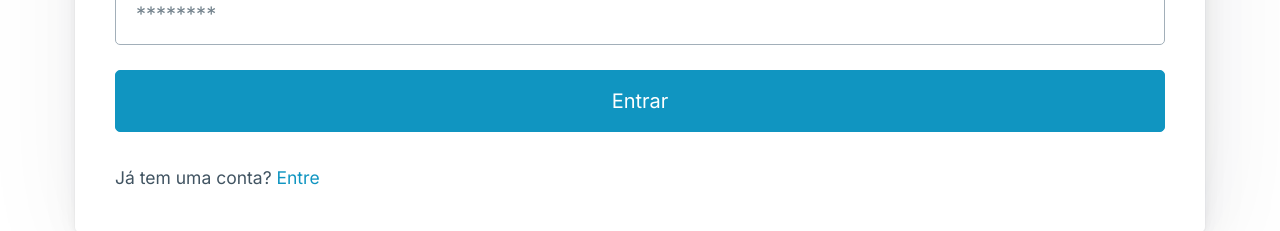
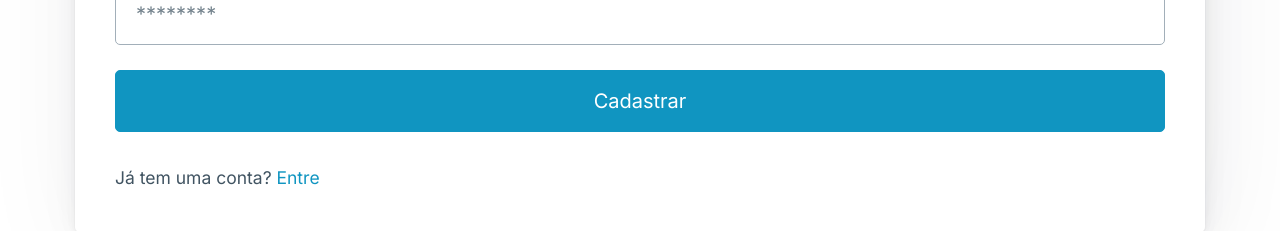
Before and after one commit to gainfit-impacta/gainfit, a Next.js app: page /sair in a window 1280 px wide. Shown: the part 651-882 px from the top of the page. Built offline with nearby package versions, Linux system fonts and the light colour scheme; what envalid would draw is missing.

Commit message:
feat: disable login/signup buttons when submitting forms
Signed-off-by: Rafael Julio <development@rafifos.dev>

```diff
--- a/src/components/FormSignIn/index.tsx
+++ b/src/components/FormSignIn/index.tsx
@@ -30,7 +30,7 @@ function FormSignIn({ onSubmit }: FormSignInProps) {
           />
           {errors.email && (
             <span role="alert" className="input--error">
-              {errors.email.message}
+              {errors.email.message as string}
             </span>
           )}
         </label>
@@ -57,7 +57,7 @@ function FormSignIn({ onSubmit }: FormSignInProps) {
           )}
         </label>
 
-        <button type="submit" aria-busy={isSubmitting}>
+        <button type="submit" disabled={isSubmitting} aria-busy={isSubmitting}>
           Entrar
         </button>
       </form>
--- a/src/components/FormSignUp/index.tsx
+++ b/src/components/FormSignUp/index.tsx
@@ -98,8 +98,8 @@ function FormSignUp({ onSubmit }: FormSignUpProps) {
           )}
         </label>
 
-        <button type="submit" aria-busy={isSubmitting}>
-          Entrar
+        <button type="submit" disabled={isSubmitting} aria-busy={isSubmitting}>
+          Cadastrar
         </button>
       </form>
 
```
